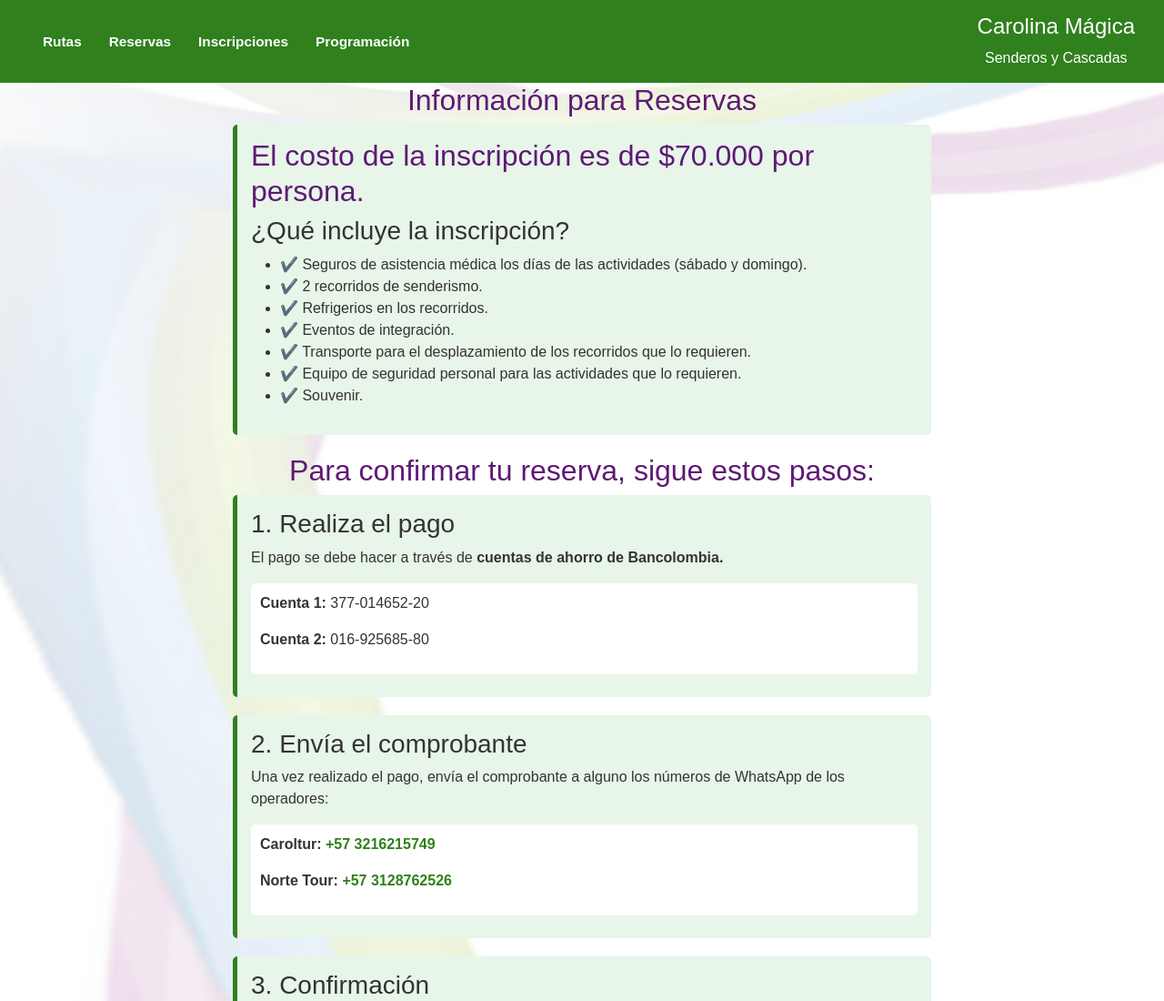
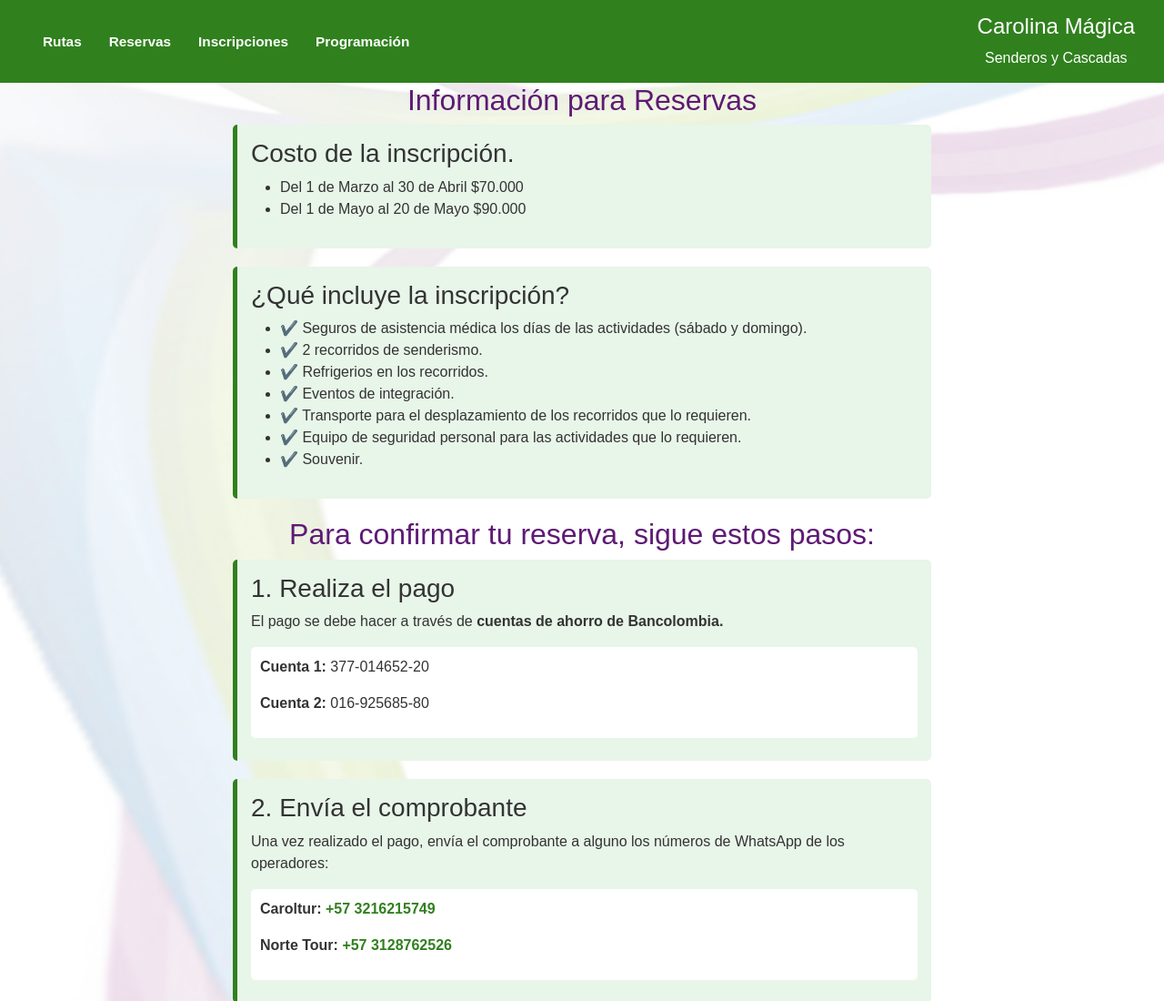
Before and after one commit to caroltur/Toma-Caminera, a plain HTML site: page reservas.html in a window 1280 px wide. Shown: the top 1100 px of the page at 91% size. Drawn offline with nearby package versions, Linux system fonts and the light colour scheme.

Commit message:
Update reservas.html

```diff
--- a/reservas.html
+++ b/reservas.html
@@ -25,7 +25,7 @@
                     <li class="nav-item"><a class="nav-link" href="reservas.html">Reservas</a></li>
                     <li class="nav-item"><a class="nav-link" href="inscripciones.html">Inscripciones</a></li>
                     <li class="nav-item"><a class="nav-link" href="programacion.html">Programación</a></li>
-                </ul>
+               </ul>
             </div>
 
             <!-- Título -->
@@ -38,7 +38,13 @@
     <section id="reservas" class="contenido_body">
         <h2>Información para Reservas</h2>
         <div class="reserva-info">
-            <h2>El costo de la inscripción es de $70.000 por persona.</h2>
+            <h3>Costo de la inscripción.</h3>
+            <ul>
+                <li>Del 1 de Marzo al 30 de Abril $70.000</li>
+                <li>Del 1 de Mayo al 20 de Mayo $90.000</li>
+            </ul>
+        </div>
+        <div class="reserva-info">
             <h3>¿Qué incluye la inscripción?</h3>
             <ul>
                 <li>✔️ Seguros de asistencia médica los días de las actividades (sábado y domingo).</li>
```
